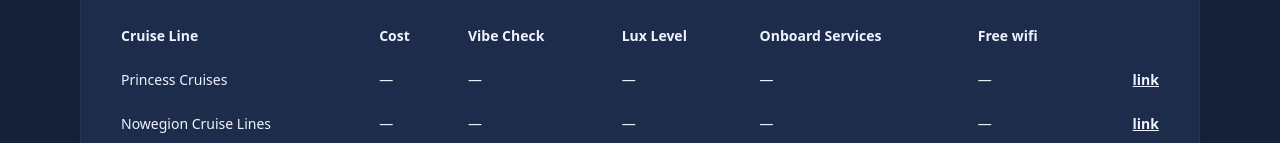
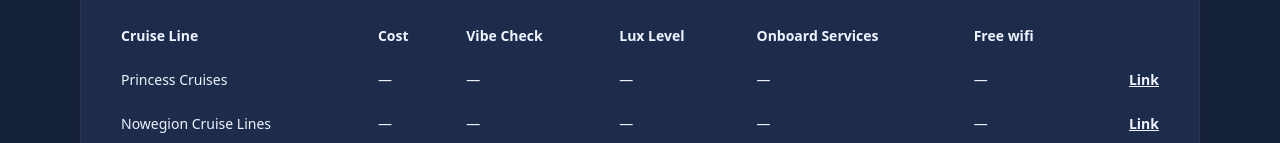
Before and after one commit to BrettWS2025/travelscout, a Next.js app: page / in a window 1280 px wide. Shown: the part 809-952 px from the top of the page. Built offline with nearby package versions, Linux system fonts and the light colour scheme.

Commit message:
Update page.tsx

```diff
--- a/app/page.tsx
+++ b/app/page.tsx
@@ -52,7 +52,7 @@ const popularComparisonColumns: ProductsColumn[] = [
     header: "",
     sortable: false,
     align: "right",
-    linkLabel: "link",
+    linkLabel: "Link",
     linkLabelClassName: "font-bold", // ← bold text like headers
     widthClass: "whitespace-nowrap"
   },
```
